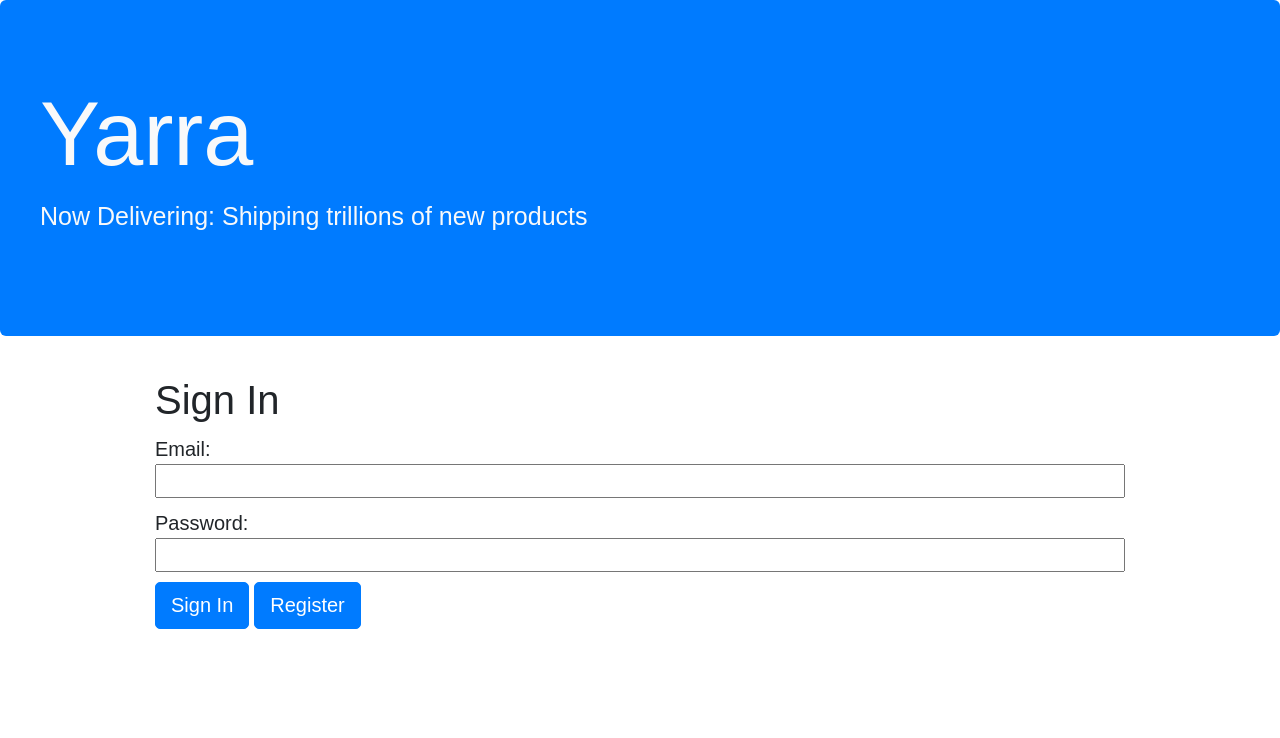
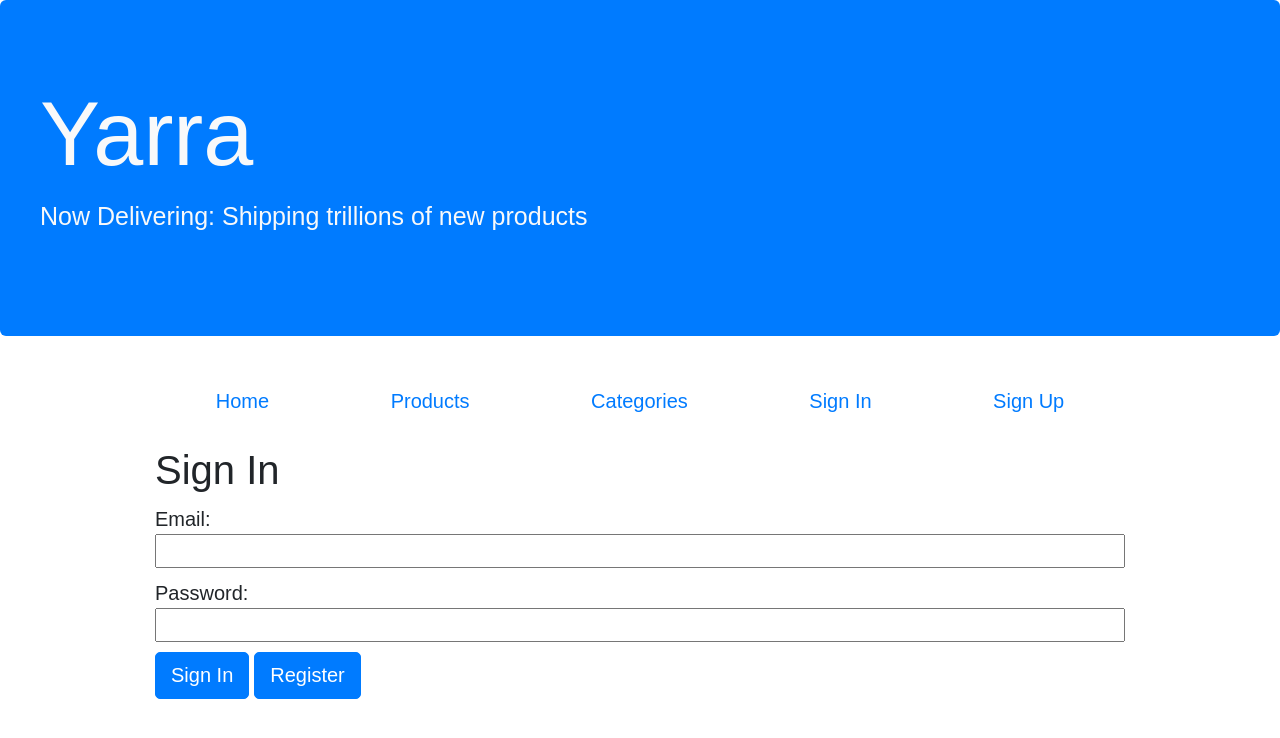
Before and after one commit to Gurenax/yarra, a React (Create React App) app in the folder web/: page /signin in a window 1280 px wide. Shown: the top 738 px of the page. Built offline with nearby package versions, Linux system fonts and the light colour scheme.

Commit message:
Add router navigation

```diff
--- a/web/src/App.js
+++ b/web/src/App.js
@@ -1,5 +1,5 @@
 import React, { Component, Fragment } from 'react'
-import { BrowserRouter as Router, Route } from 'react-router-dom'
+import { BrowserRouter as Router, Route, Redirect } from 'react-router-dom'
 import SignInForm from './components/SignInForm'
 import SignUpForm from './components/SignUpForm'
 import ProductsList from './components/ProductsList'
@@ -7,6 +7,7 @@ import ProductForm from './components/ProductForm'
 import CategoryForm from './components/CategoryForm'
 import CategoryList from './components/CategoryList'
 import Wishlist from './components/Wishlist'
+import PrimaryNav from './components/PrimaryNav'
 import { signIn, signOutNow, signUpNow } from './api/auth'
 import {
   listProducts,
@@ -466,6 +467,34 @@ class App extends Component {
     } = this.state
     const signedIn = !!decodedToken
 
+    const requireAuth = (render) => (props) => (
+      !signedIn ? (
+        <Redirect to='/signin' />
+      ) : (
+        render(props)
+      )
+    )
+    /* Equivalent to */
+    // function requireAuth(render) {
+    //   return function renderThatChecksSignedIn({ match }) {
+    //     return (
+    //       signedIn ? (
+    //         render()
+    //       ) : (
+    //         <Redirect to='/signin' />
+    //       )
+    //     )
+    //   }
+    // }
+
+    const renderAccount = (render) => (props) => (
+      !!signedIn ? (
+        <Redirect to='/account' />
+      ): (
+        render(props)
+      )
+    )
+
     return (
       <Router>
         <div className="App">
@@ -485,18 +514,29 @@ class App extends Component {
 
           <div className="App-content container-fluid">
             <Route
+              path="/"
+              render={() => (
+                <Fragment>
+                  <PrimaryNav signedIn={signedIn} />
+                </Fragment>
+              )}
+            />
+
+            <Route
               path="/signin"
               exact
-              render={() => (
+              render={renderAccount(() => (
                 <Fragment>
+                  <div className="mt-3">
                     <h2>Sign In</h2>
                     <SignInForm
                       onSignIn={this.onSignIn}
                       // onRegister={this.toggleSignUp}
                       errorMessage={errors.signInError}
                     />
+                  </div>
                 </Fragment>
-              )}
+              ))}
             />
 
             <Route
@@ -504,11 +544,13 @@ class App extends Component {
               exact
               render={() => (
                 <Fragment>
+                  <div className="mt-3">
                     <h2>Sign Up</h2>
                     <SignUpForm
                       onSignUp={this.onSignUp}
                       // onBackToSignIn={this.toggleSignUp}
                     />
+                  </div>
                 </Fragment>
               )}
             />
@@ -516,10 +558,10 @@ class App extends Component {
             <Route
               path="/account"
               exact
-              render={() => (
+              render={ requireAuth(() => (
                 <Fragment>
                   {signedIn && (
-                    <div className="alert alert-success" role="alert">
+                    <div className="alert alert-success mt-3" role="alert">
                       <h4 className="alert-heading">
                         Signed in as: {decodedToken.email}
                       </h4>
@@ -542,13 +584,13 @@ class App extends Component {
                     </div>
                   )}
                 </Fragment>
-              )}
+              ))}
             />
 
             <Route
               path="/products"
               exact
-              render={() => (
+              render={ requireAuth(() => (
                 <Fragment>
                   {signedIn &&
                     (!!products ? (
@@ -562,13 +604,13 @@ class App extends Component {
                       <span>Loading...</span>
                     ))}
                 </Fragment>
-              )}
+              ))}
             />
 
             <Route
               path="/products/admin"
               exact
-              render={() => (
+              render={ requireAuth(() => (
                 <Fragment>
                   {signedIn && (
                     <ProductForm
@@ -582,29 +624,29 @@ class App extends Component {
                     />
                   )}
                 </Fragment>
-              )}
+              ))}
             />
 
             <Route
               path="/wishlist"
               exact
-              render={() => (
+              render={ requireAuth(() => (
                 <Fragment>
-                  {signedIn &&
+                  {signedIn && (
                     !!wishlist && (
                       <Wishlist
                         products={wishlist.products}
                         onClickRemoveFromWishlist={this.onRemoveFromWishlist}
                       />
-                    )}
+                    ))}
                 </Fragment>
-              )}
+              ))}
             />
 
             <Route
               path="/categories"
               exact
-              render={() => (
+              render={requireAuth(() => (
                 <Fragment>
                   {signedIn &&
                     !!categories && (
@@ -621,7 +663,7 @@ class App extends Component {
                     />
                   )}
                 </Fragment>
-              )}
+              ))}
             />
           </div>
         </div>
--- /dev/null
+++ b/web/src/components/PrimaryNav.js
@@ -0,0 +1,59 @@
+import React, { Fragment } from 'react'
+import { Link } from 'react-router-dom'
+
+const PrimaryNav = ({
+  signedIn
+}) => {
+  return (
+    <nav className="primary">
+      <ul className="nav nav-pills nav-fill">
+        <li className="nav-item">
+          <Link className="nav-link" activeClassName="active" to='/'>
+            Home
+          </Link>
+        </li>
+        <li className="nav-item">
+          <Link className="nav-link" to='/products'>
+            Products
+          </Link>
+        </li>
+        <li className="nav-item">
+          <Link className="nav-link" to='/categories'>
+            Categories
+          </Link>
+        </li>
+        {
+          signedIn ? (
+            <Fragment>
+              <li className="nav-item">
+                <Link className="nav-link" to='/wishlist'>
+                  Wishlist
+                </Link>
+              </li>
+              <li className="nav-item">
+                <Link className="nav-link" to='/account'>
+                  Account
+                </Link>
+              </li>
+            </Fragment>
+          ) : (
+            <Fragment>
+              <li className="nav-item">
+                <Link className="nav-link" to='/signin'>
+                  Sign In
+                </Link>
+              </li>
+              <li className="nav-item">
+                <Link className="nav-link" to='/signup'>
+                  Sign Up
+                </Link>
+              </li>
+            </Fragment>
+          )
+        }
+      </ul>
+    </nav>
+  )
+}
+
+export default PrimaryNav
--- a/web/src/index.css
+++ b/web/src/index.css
@@ -3,6 +3,7 @@
   padding: 0;
   box-sizing: border-box;
   font-size: 1rem;
+  outline: none;
 }
 
 html {
```
Lines whose indentation alone changed are shown as unchanged.
